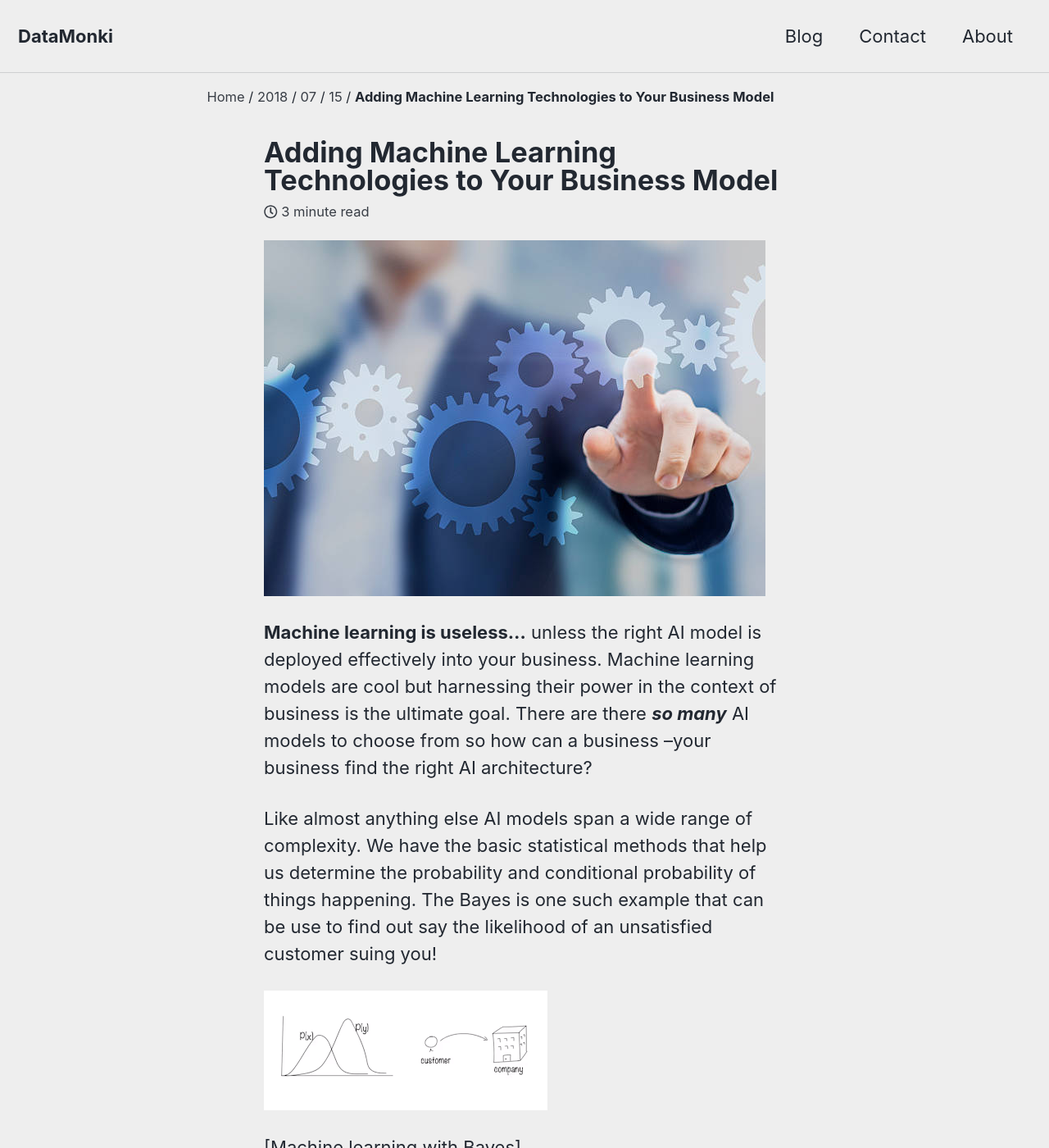
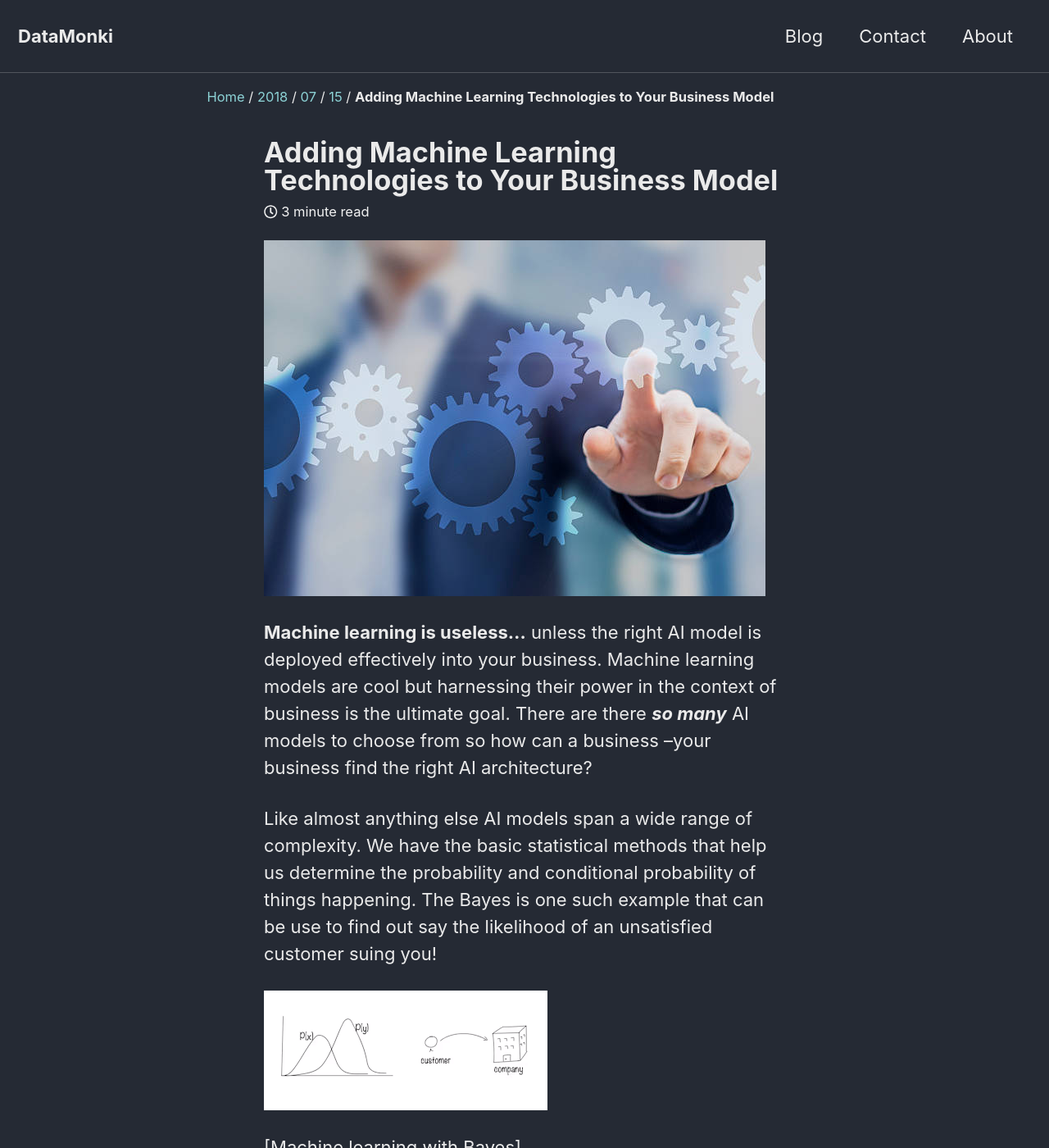
Before and after one commit to DataMonki/DataMonkio, a Jekyll site: the page built from _posts/2018-07-15-31-Adding-Machine-Learning-Technologies-to-your-Business-Model.md, in a window 1280 px wide and 1400 px high. Shown: the whole window at 82% size. Built offline with Jekyll 4.4.1, drawn with Linux system fonts in a browser that asks for light colours; nearby versions of some CDN libraries.

Commit message:
Update _config.yml
Update website background

```diff
--- a/_config.yml
+++ b/_config.yml
@@ -12,7 +12,7 @@
 
 # theme                  : "minimal-mistakes-jekyll"
 # remote_theme           : "mmistakes/minimal-mistakes"
-minimal_mistakes_skin    : "air" #"dark" # "air", "aqua", "contrast", "dark", "dirt", "neon", "mint", "plum", "sunrise"
+minimal_mistakes_skin    : "dark" #"dark" # "air", "aqua", "contrast", "dark", "dirt", "neon", "mint", "plum", "sunrise"
 
 # Site Settings
 locale                   : "en-GB"
```
